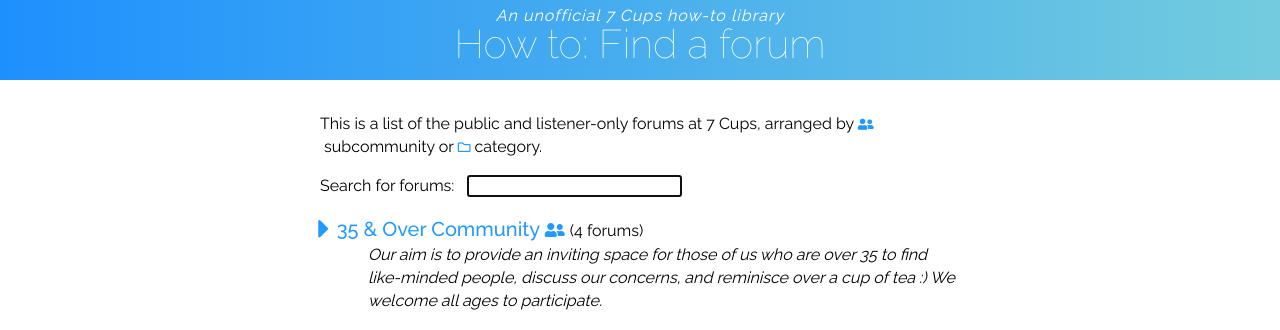
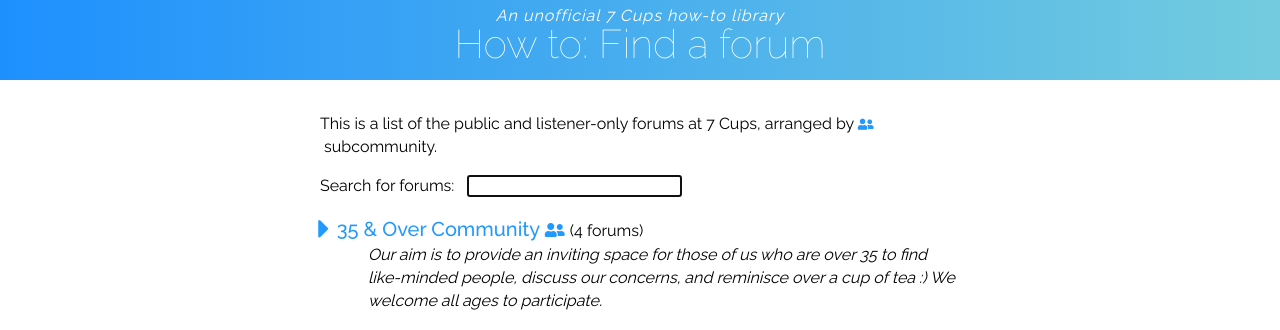
Before and after one commit to RarelyCharlie/rarelycharlie.github.io, a Jekyll site: the page built from _howto/forummap.md, in a window 1280 px wide and 900 px high. Shown: the top 330 px of the window. Built offline with Jekyll 4.4.1, drawn with Linux system fonts in a browser that asks for light colours; nearby versions of some CDN libraries.

Commit message:
forummap remove categories

```diff
--- a/_howto/forummap.md
+++ b/_howto/forummap.md
@@ -8,7 +8,7 @@ feedback: https://www.7cups.com/@RarelyCharlie
 <script src="https://code.jquery.com/jquery-3.5.0.min.js" crossorigin="anonymous"></script>
 <script>{% include forumdata.js %}</script>
 <script>{% include forummap.js %}</script>
-<p>This is a list of the public and listener-only forums at 7 Cups, arranged by <i class="fas fa-user-friends"></i>&nbsp;subcommunity or <i class="far fa-folder"></i>&nbsp;category.</p>
+<p>This is a list of the public and listener-only forums at 7 Cups, arranged by <i class="fas fa-user-friends"></i>&nbsp;subcommunity.</p>
 <p><label for="search">Search for forums: <input id="search" autofocus></label></p>
 <div id="results"></div>
 <div id="map"></div>
```
